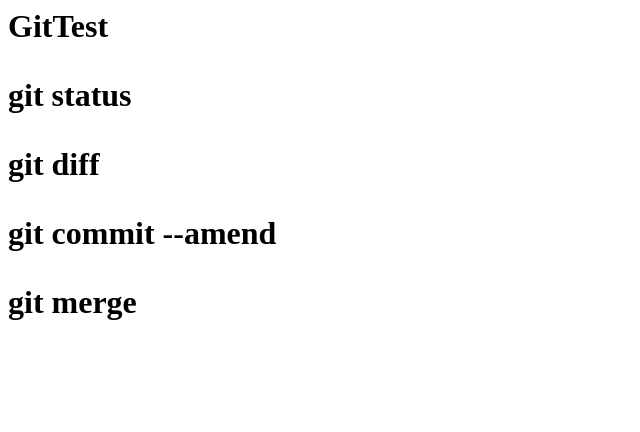
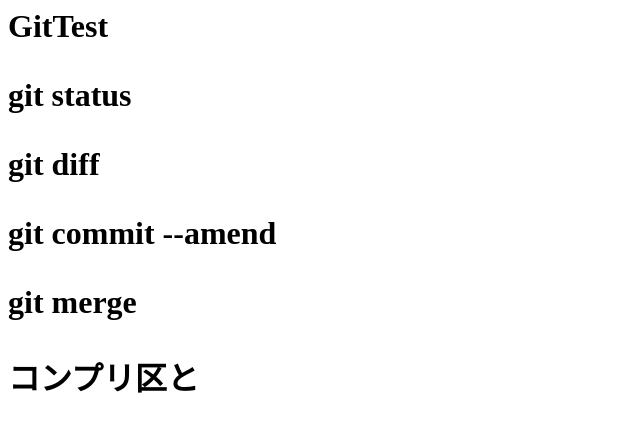
Before and after one commit to tho0721/git_tutorial, a plain HTML site: page index.html in a window 1280 px wide. Shown: the whole page, without its empty margins (0-640 px from the left). Drawn offline with Linux system fonts and the light colour scheme.

Commit message:
konnfurikuto

```diff
--- a/index.html
+++ b/index.html
@@ -3,3 +3,4 @@
 <p>git diff<p>
 <p>git commit --amend<p>
 <p>git merge<p>
+<p>コンプリ区と<p>
```
